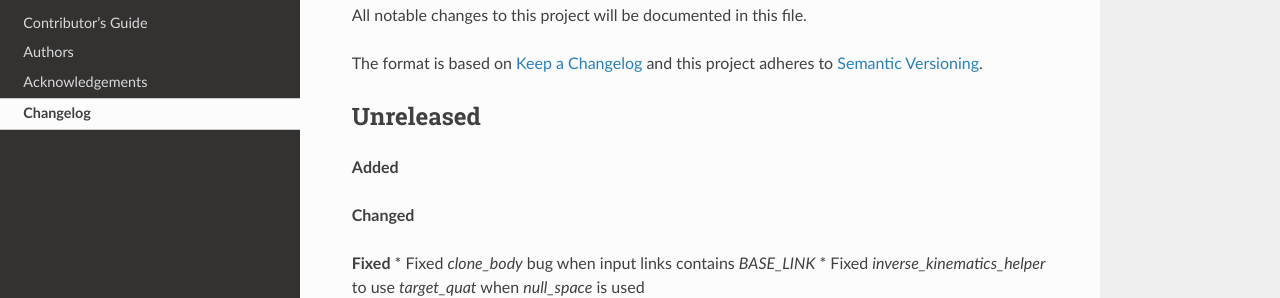
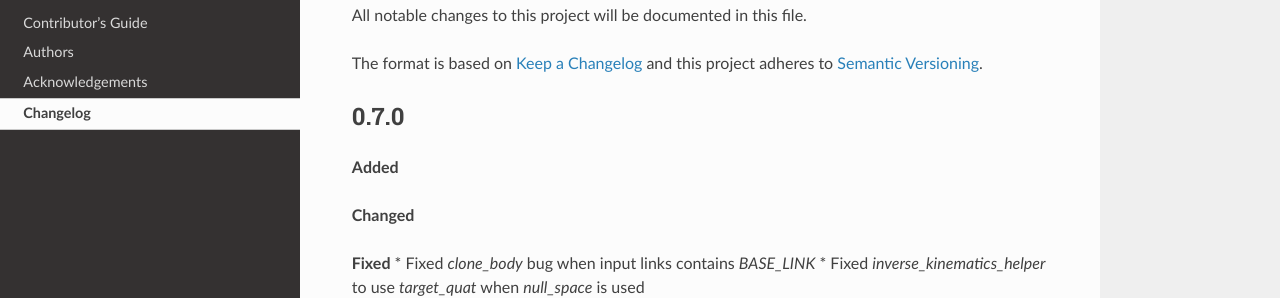
Before and after one commit to yijiangh/pybullet_planning, a Sphinx documentation site: the page built from docs/changelog.rst, in a window 1280 px wide and 900 px high. Shown: the part 156-454 px from the top of the window. Built offline with Sphinx 7.4.7 and the Read the Docs theme 3.1.0, drawn with Linux system fonts in a browser that asks for light colours.

Commit message:
Bump version to 0.7.0

```diff
--- a/CHANGELOG.rst
+++ b/CHANGELOG.rst
@@ -7,7 +7,7 @@ All notable changes to this project will be documented in this file.
 The format is based on `Keep a Changelog <https://keepachangelog.com/en/1.0.0/>`_
 and this project adheres to `Semantic Versioning <https://semver.org/spec/v2.0.0.html>`_.
 
-Unreleased
+0.7.0
 ----------
 
 **Added**
--- a/docs/conf.py
+++ b/docs/conf.py
@@ -10,7 +10,7 @@ project = 'pybullet_planning'
 year = '2020'
 author = 'Caelan Garrett & Yijiang Huang'
 copyright = '{0}, {1}'.format(year, author)
-version = release = '0.6.0'
+version = release = '0.7.0'
 
 master_doc = 'index'
 source_suffix = '.rst'
--- a/src/pybullet_planning/__version__.py
+++ b/src/pybullet_planning/__version__.py
@@ -1,7 +1,7 @@
 __title__ = 'pybullet_planning'
 __description__ = 'a suite of utility functions to facilitate robotic planning related research on the pybullet physics simulation engine.'
 __url__ = 'https://github.com/yijiangh/pybullet_planning'
-__version__ = '0.6.0'
+__version__ = '0.7.0'
 __author__ = 'Caelan Garrett'
 __author_email__ = 'yijiangh@mit.edu' # this is only for the purpose of pypi...
 # __author_email__ = 'caelan@csail.mit.edu; '
```
Also changed, not shown: .bumpversion.cfg.
